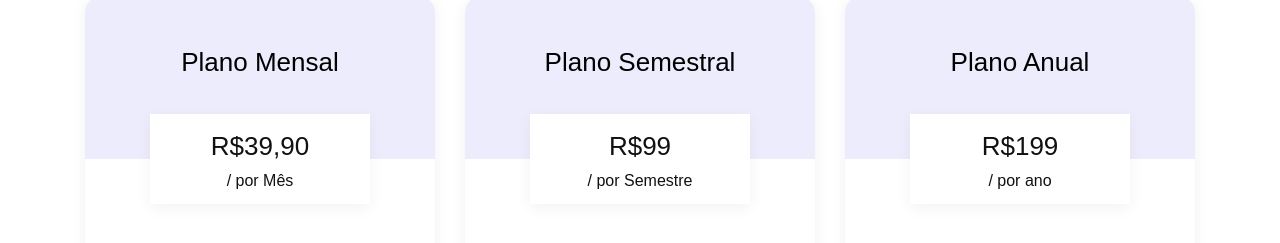
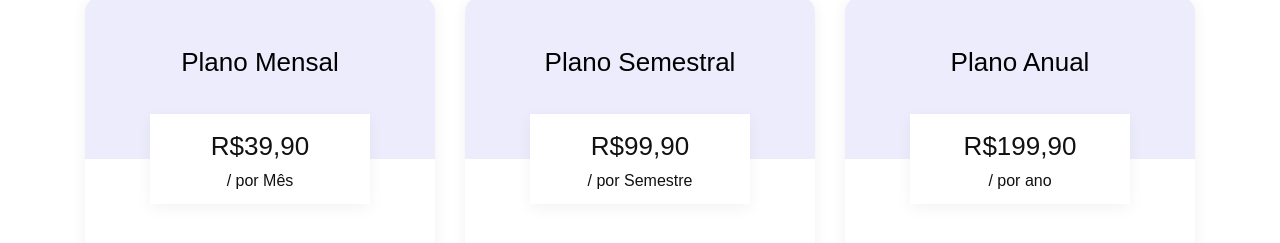
Before and after one commit to Danylo93/robo-atendimento, a plain HTML site: page index.html in a window 1280 px wide. Shown: the part 2000-2243 px from the top of the page. Drawn offline with Linux system fonts and the light colour scheme; a web font is replaced by a local one.

Commit message:
valor planos

```diff
--- a/index.html
+++ b/index.html
@@ -478,7 +478,7 @@ faster easier </h2>
                                 <h3>Plano Semestral</h3>
                             </div>
                             <div class="soft_pricng_list_wrapper">
-                                <h3>R$99 <br><span> / por Semestre</span></h3>
+                                <h3>R$99,90 <br><span> / por Semestre</span></h3>
                             </div>
                             <div class="soft_pricing_five_list full_width">
                                 <ul>
@@ -506,7 +506,7 @@ faster easier </h2>
                                 <h3>Plano Anual</h3>
                             </div>
                             <div class="soft_pricng_list_wrapper">
-                                <h3>R$199 <br><span> / por ano</span></h3>
+                                <h3>R$199,90 <br><span> / por ano</span></h3>
                             </div>
                             <div class="soft_pricing_five_list full_width">
                                 <ul>
```
